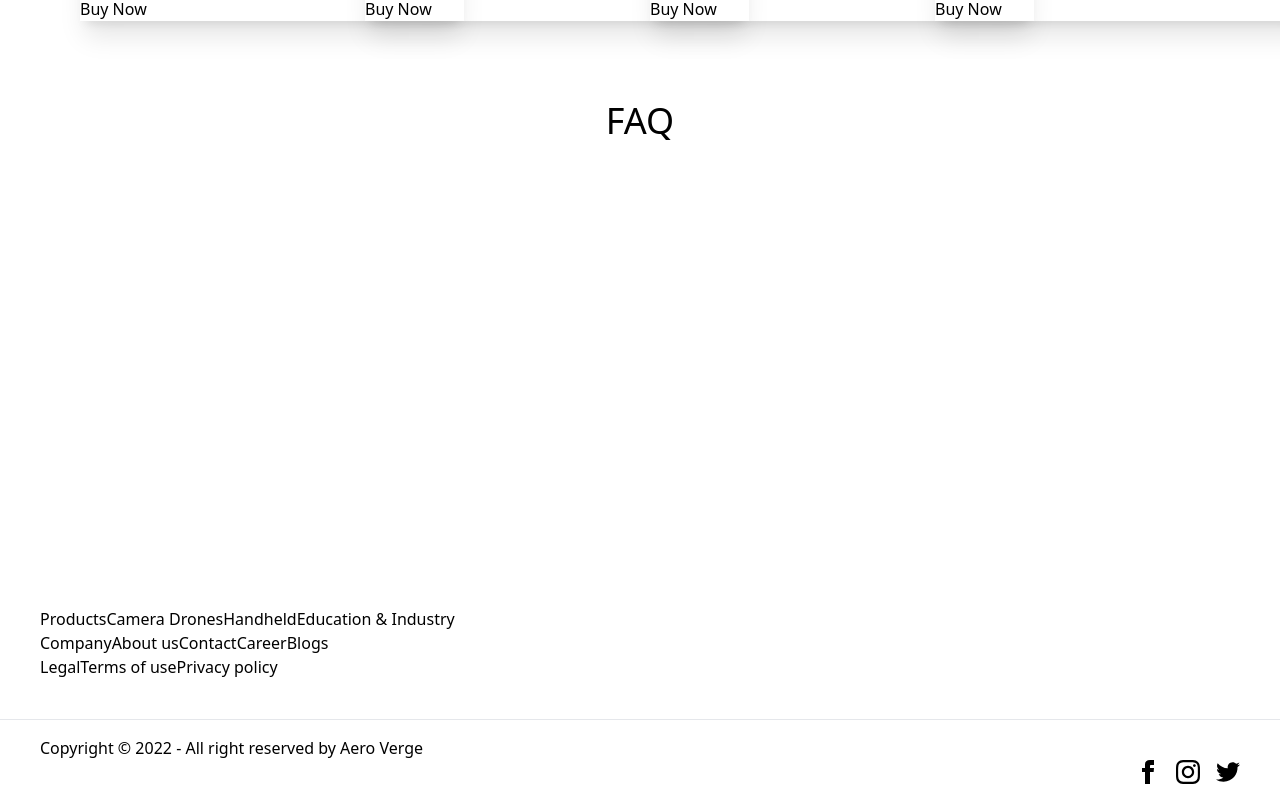
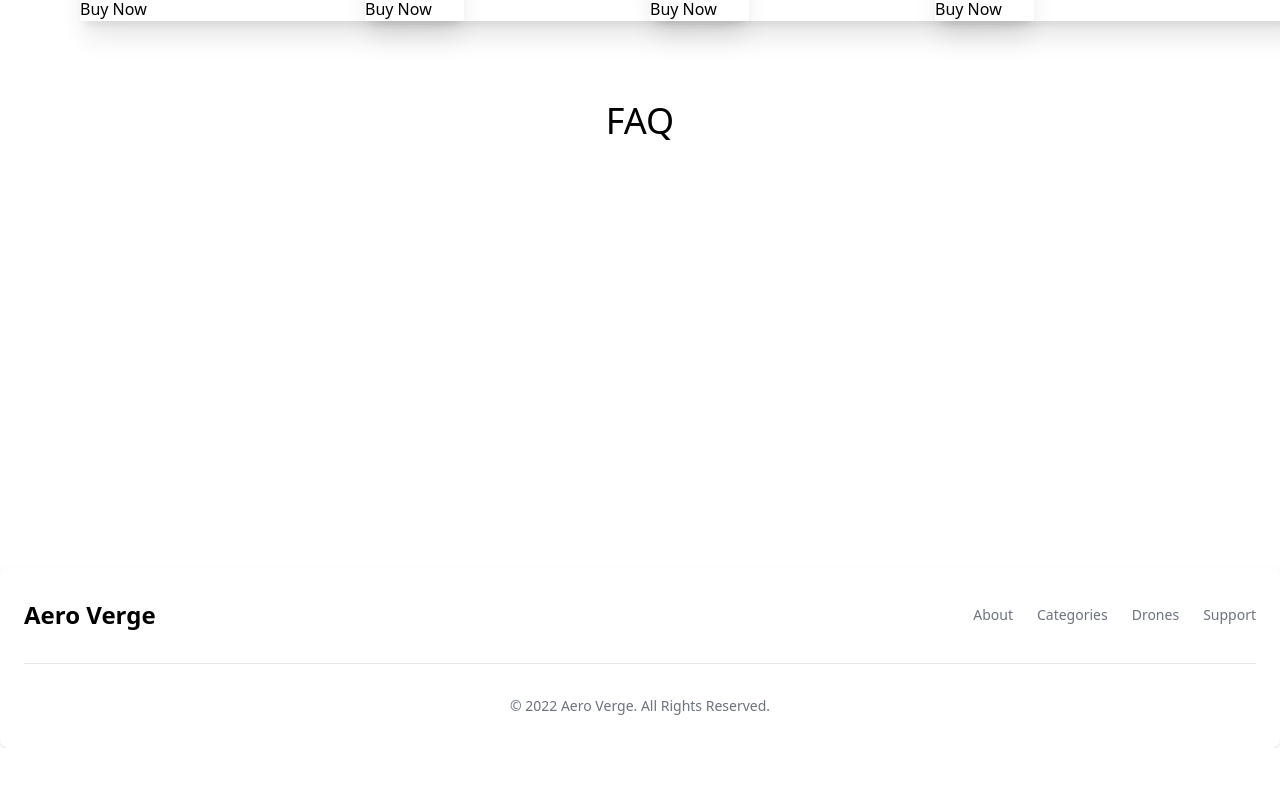
Before and after one commit to shohan-pherones/aero-verge, a React (Create React App) app: page / in a window 1280 px wide. Shown: the part 5403-6203 px from the top of the page. After the commit the page ends 6151 px from the top, so only its background shows below. Built offline with nearby package versions, Linux system fonts and the light colour scheme; data requests are answered from the project's data file.

Commit message:
footer refined

```diff
--- a/src/components/Footer.js
+++ b/src/components/Footer.js
@@ -3,74 +3,45 @@ import { Link } from "react-router-dom";
 
 const Footer = () => {
   return (
-    <>
-      <footer className="footer p-10 bg-base-200 text-base-content">
-        <div>
-          <span className="footer-title">Products</span>
-          <a className="link link-hover">Camera Drones</a>
-          <a className="link link-hover">Handheld</a>
-          <a className="link link-hover">Education & Industry</a>
-        </div>
-        <div>
-          <span className="footer-title">Company</span>
-          <Link to="about" className="link link-hover">
-            About us
-          </Link>
-          <Link to="/support" className="link link-hover">
-            Contact
-          </Link>
-          <a className="link link-hover">Career</a>
-          <a className="link link-hover">Blogs</a>
-        </div>
-        <div>
-          <span className="footer-title">Legal</span>
-          <a className="link link-hover">Terms of use</a>
-          <a className="link link-hover">Privacy policy</a>
-        </div>
-      </footer>
-      <footer className="footer px-10 py-4 border-t bg-base-200 text-base-content border-base-300">
-        <div>
-          <p>
-            Copyright © {new Date().getFullYear()} - All right reserved by Aero
-            Verge
-          </p>
-        </div>
-        <div className="md:place-self-center md:justify-self-end">
-          <div className="grid grid-flow-col gap-4">
-            <a>
-              <svg
-                xmlns="http://www.w3.org/2000/svg"
-                width="24"
-                height="24"
-                viewBox="0 0 24 24"
-              >
-                <path d="M9 8h-3v4h3v12h5v-12h3.642l.358-4h-4v-1.667c0-.955.192-1.333 1.115-1.333h2.885v-5h-3.808c-3.596 0-5.192 1.583-5.192 4.615v3.385z" />
-              </svg>
-            </a>
-            <a>
-              <svg
-                xmlns="http://www.w3.org/2000/svg"
-                width="24"
-                height="24"
-                viewBox="0 0 24 24"
-              >
-                <path d="M12 2.163c3.204 0 3.584.012 4.85.07 3.252.148 4.771 1.691 4.919 4.919.058 1.265.069 1.645.069 4.849 0 3.205-.012 3.584-.069 4.849-.149 3.225-1.664 4.771-4.919 4.919-1.266.058-1.644.07-4.85.07-3.204 0-3.584-.012-4.849-.07-3.26-.149-4.771-1.699-4.919-4.92-.058-1.265-.07-1.644-.07-4.849 0-3.204.013-3.583.07-4.849.149-3.227 1.664-4.771 4.919-4.919 1.266-.057 1.645-.069 4.849-.069zm0-2.163c-3.259 0-3.667.014-4.947.072-4.358.2-6.78 2.618-6.98 6.98-.059 1.281-.073 1.689-.073 4.948 0 3.259.014 3.668.072 4.948.2 4.358 2.618 6.78 6.98 6.98 1.281.058 1.689.072 4.948.072 3.259 0 3.668-.014 4.948-.072 4.354-.2 6.782-2.618 6.979-6.98.059-1.28.073-1.689.073-4.948 0-3.259-.014-3.667-.072-4.947-.196-4.354-2.617-6.78-6.979-6.98-1.281-.059-1.69-.073-4.949-.073zm0 5.838c-3.403 0-6.162 2.759-6.162 6.162s2.759 6.163 6.162 6.163 6.162-2.759 6.162-6.163c0-3.403-2.759-6.162-6.162-6.162zm0 10.162c-2.209 0-4-1.79-4-4 0-2.209 1.791-4 4-4s4 1.791 4 4c0 2.21-1.791 4-4 4zm6.406-11.845c-.796 0-1.441.645-1.441 1.44s.645 1.44 1.441 1.44c.795 0 1.439-.645 1.439-1.44s-.644-1.44-1.439-1.44z" />
-              </svg>
-            </a>
-            <a>
-              <svg
-                xmlns="http://www.w3.org/2000/svg"
-                width="24"
-                height="24"
-                viewBox="0 0 24 24"
-              >
-                <path d="M24 4.557c-.883.392-1.832.656-2.828.775 1.017-.609 1.798-1.574 2.165-2.724-.951.564-2.005.974-3.127 1.195-.897-.957-2.178-1.555-3.594-1.555-3.179 0-5.515 2.966-4.797 6.045-4.091-.205-7.719-2.165-10.148-5.144-1.29 2.213-.669 5.108 1.523 6.574-.806-.026-1.566-.247-2.229-.616-.054 2.281 1.581 4.415 3.949 4.89-.693.188-1.452.232-2.224.084.626 1.956 2.444 3.379 4.6 3.419-2.07 1.623-4.678 2.348-7.29 2.04 2.179 1.397 4.768 2.212 7.548 2.212 9.142 0 14.307-7.721 13.995-14.646.962-.695 1.797-1.562 2.457-2.549z" />
-              </svg>
-            </a>
-          </div>
-        </div>
-      </footer>
-    </>
+    <footer class="p-4 bg-white rounded-lg shadow md:px-6 md:py-8 dark:bg-gray-900">
+      <div class="sm:flex sm:items-center sm:justify-between">
+        <Link to="/" class="flex items-center mb-4 sm:mb-0">
+          <span class="self-center text-2xl font-semibold whitespace-nowrap dark:text-white">
+            Aero Verge
+          </span>
+        </Link>
+        <ul class="flex flex-wrap items-center mb-6 text-sm text-gray-500 sm:mb-0 dark:text-gray-400">
+          <li>
+            <Link to="/about" class="mr-4 hover:underline md:mr-6 ">
+              About
+            </Link>
+          </li>
+          <li>
+            <Link to="/categories" class="mr-4 hover:underline md:mr-6">
+              Categories
+            </Link>
+          </li>
+          <li>
+            <Link to="/drones" class="mr-4 hover:underline md:mr-6 ">
+              Drones
+            </Link>
+          </li>
+          <li>
+            <Link to="/support" class="hover:underline">
+              Support
+            </Link>
+          </li>
+        </ul>
+      </div>
+      <hr class="my-6 border-gray-200 sm:mx-auto dark:border-gray-700 lg:my-8" />
+      <span class="block text-sm text-gray-500 sm:text-center dark:text-gray-400">
+        © {new Date().getFullYear()}{" "}
+        <Link to="/" class="hover:underline">
+          Aero Verge
+        </Link>
+        . All Rights Reserved.
+      </span>
+    </footer>
   );
 };
 
```
